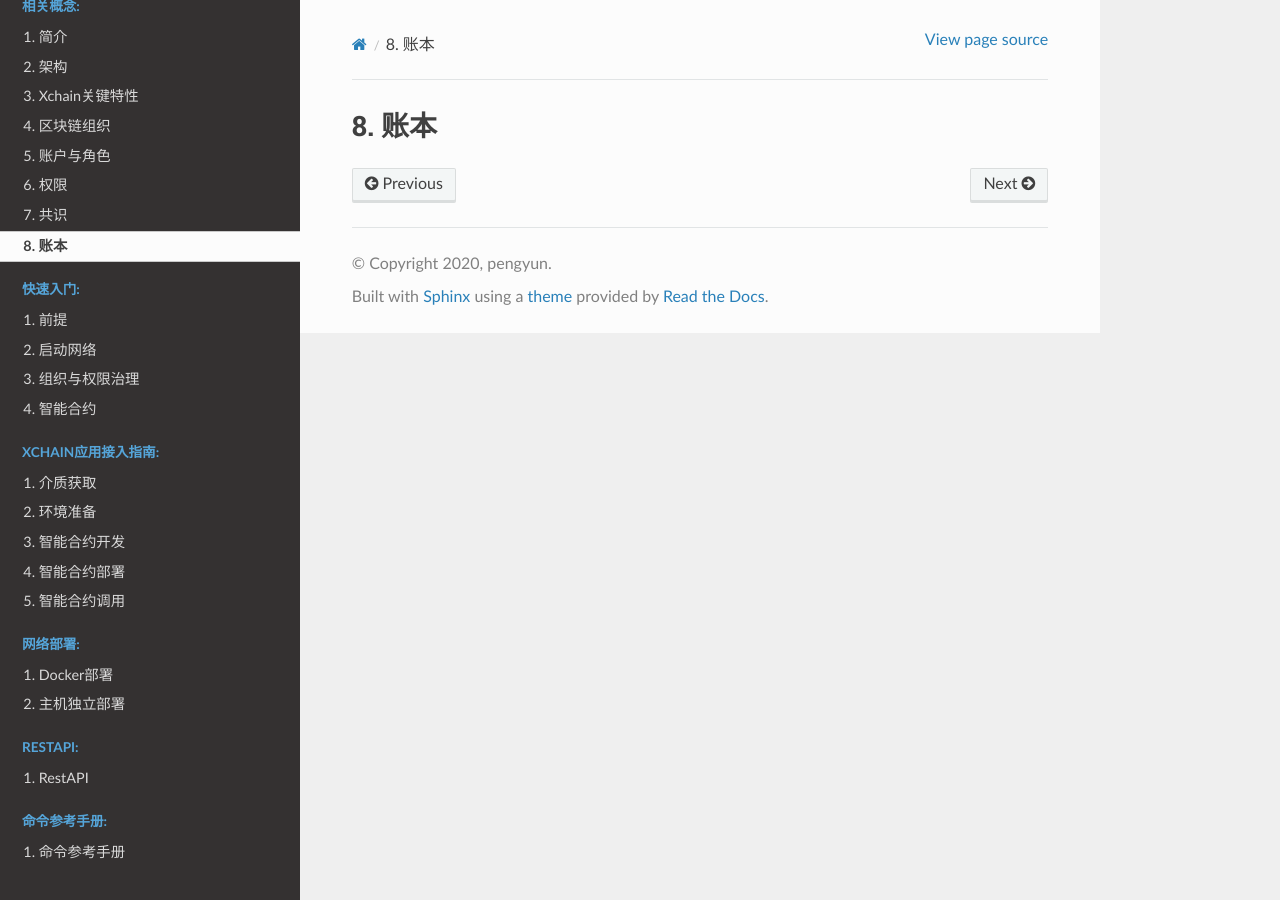
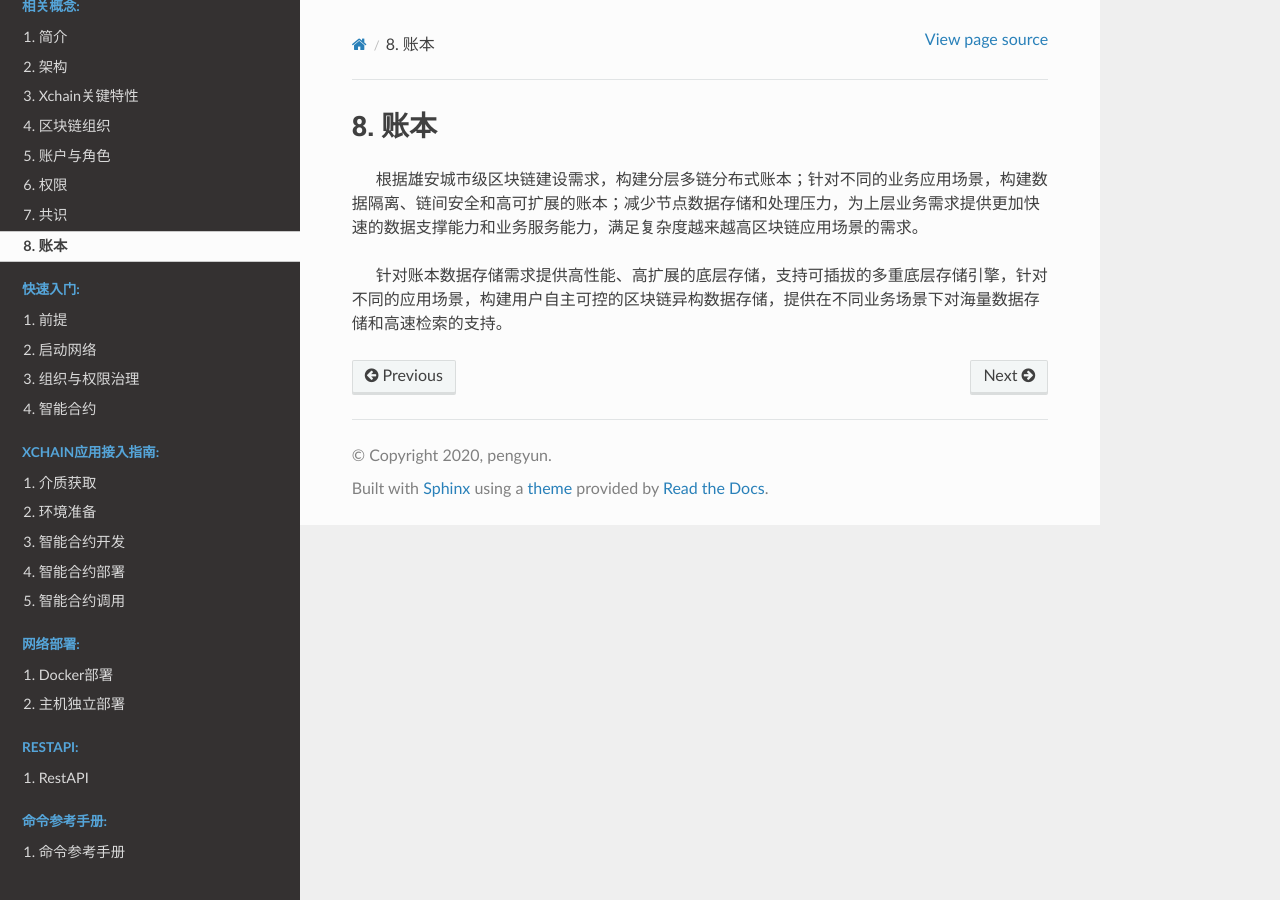
Before and after one commit to XAbaiyangdian/xchaindoc, a Sphinx documentation site: the page built from source/introduction/Ledger.md, in a window 1280 px wide. Built offline with Sphinx 7.4.7 and the Read the Docs theme 2.0.0, drawn with Linux system fonts in a browser that asks for light colours; pages that are not in the unit, such as notebooks, are missing from menus.

Commit message:
update introduction

```diff
--- a/source/introduction/Ledger.md
+++ b/source/introduction/Ledger.md
@@ -1 +1,5 @@
 # 账本
+
+&emsp;&emsp;根据雄安城市级区块链建设需求，构建分层多链分布式账本；针对不同的业务应用场景，构建数据隔离、链间安全和高可扩展的账本；减少节点数据存储和处理压力，为上层业务需求提供更加快速的数据支撑能力和业务服务能力，满足复杂度越来越高区块链应用场景的需求。
+
+&emsp;&emsp;针对账本数据存储需求提供高性能、高扩展的底层存储，支持可插拔的多重底层存储引擎，针对不同的应用场景，构建用户自主可控的区块链异构数据存储，提供在不同业务场景下对海量数据存储和高速检索的支持。
```
